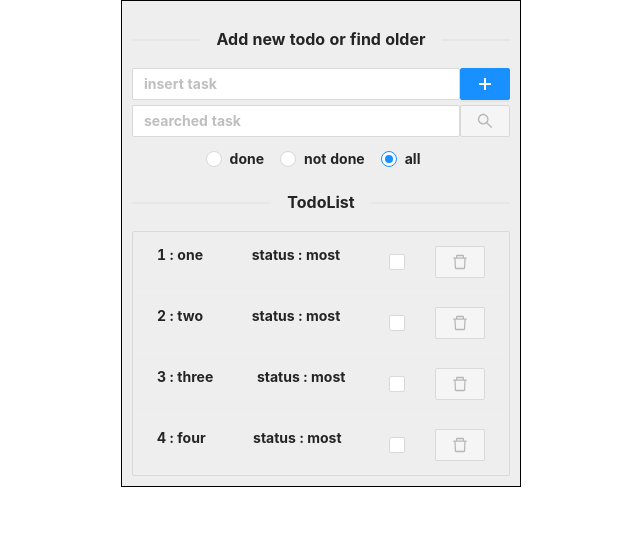
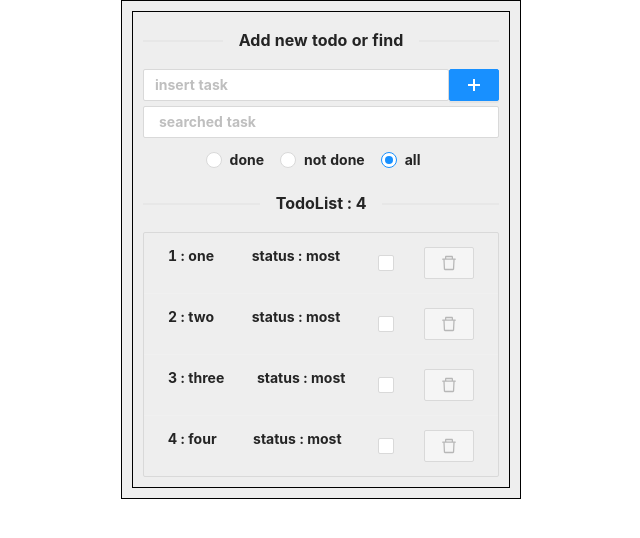
Before and after one commit to kozzztia/todo-page, a React (Create React App) app: page / in a window 1280 px wide. Shown: the top 538 px of the page, without its empty margins (319-959 px from the left). Built offline with nearby package versions, Linux system fonts and the light colour scheme.

Commit message:
start create outhForm & router

```diff
--- a/package.json
+++ b/package.json
@@ -4,6 +4,7 @@
   "private": true,
   "homepage": "https://kozzztia.github.io/todo-page/",
   "dependencies": {
+    "@ant-design/icons": "^4.7.0",
     "@testing-library/jest-dom": "^5.16.5",
     "@testing-library/react": "^13.4.0",
     "@testing-library/user-event": "^13.5.0",
@@ -15,6 +16,7 @@
     "antd": "^4.23.4",
     "react": "^18.2.0",
     "react-dom": "^18.2.0",
+    "react-router-dom": "^6.4.2",
     "react-scripts": "5.0.1",
     "typescript": "^4.8.4",
     "web-vitals": "^2.1.4"
--- a/src/App.css
+++ b/src/App.css
@@ -24,3 +24,7 @@ form{
 button{
   min-width: 50px;
 }
+.TodoApp{
+  border: 1px solid black;
+  padding: 0 10px 10px;
+}
--- a/src/App.tsx
+++ b/src/App.tsx
@@ -1,80 +1,24 @@
-import React, {FC , useState} from 'react';
-
+import React, {useState} from 'react';
 import './App.css';
 import 'antd/dist/antd.css';
+import {usersInterface} from "./types/type";
+import {createId} from "./support/support";
+import TodoApp from "./TodoApp";
 
-import {todoType} from "./types/type";
-import {createId} from "./support/support";
-
-import AddTodoForm from "./components/AddTodoForm"
-import TodoListContainer from "./components/TodoListContainer";
-import SearchForm from "./components/SearchForm"
-import FilterForm from "./components/FilterForm";
-import {Divider} from "antd";
-
-
-const  App:FC = () => {
-    const [task , setTask] = useState<string>("")
-    const [todos , setTodos] = useState<todoType[] | []>([
-        {id:1,todoTask:"one",done:false},
-        {id:2,todoTask:"two",done:false},
-        {id:3,todoTask:"three",done:false},
-        {id:4,todoTask:"four",done:false},
-    ])
-    const [searchValue, setSearchValue] = useState<string>("")
-    const [filterValue , setFilterValue] = useState<string>('all')
+const users : usersInterface[] = [
+    {nikName : "kozzztia" , password : '12345' , isAuth: false , id:createId()},
+    {nikName : "admin" , password : '123456' , isAuth: false , id:createId()},
+    {nikName : "user" , password : '1234567' , isAuth: false , id:createId()},
+]
 
 
 
-    const handleFormSubmit=(e : React.SyntheticEvent<EventTarget>):void=>{
-            e.preventDefault()
-            setTodos((prev) =>
-                [...prev, {id: createId() , todoTask : task , done: false}]
-            )
-            setTask("")
-    }
-
-
-
-    const handleCheckValue =(todosId:number):void =>{
-        setTodos(todos.map(item => item.id === todosId?
-            {id : item.id , todoTask : item.todoTask , done: !item.done}
-            : item)
-        )
-    }
-    const delDoneTodo = (deleteTodosId : number):void=> {
-        setTodos( todos.filter(item => item.id !== deleteTodosId)
-        )
-    }
-
+const App = () => {
     return (
         <div className="App">
-            <Divider orientation="center">Add new todo or find older</Divider>
-            <AddTodoForm
-                setTask = {setTask}
-                task = {task}
-                handleFormSubmit = {handleFormSubmit}
-            />
-
-            <SearchForm
-                searchValue = {searchValue}
-                setSearchValue = {setSearchValue}
-            />
-
-            <FilterForm
-                filterValue = {filterValue}
-                setFilterValue = {setFilterValue}
-            />
-            <Divider orientation="center">TodoList</Divider>
-            <TodoListContainer
-                filterValue={filterValue}
-                todos={todos}
-                handleCheckValue={handleCheckValue}
-                delDoneTodo={delDoneTodo}
-                searchValue={searchValue}
-            />
+            <TodoApp/>
         </div>
-  );
-}
+    );
+};
 
 export default App;
--- /dev/null
+++ b/src/TodoApp.tsx
@@ -0,0 +1,80 @@
+import React, {FC , useState} from 'react';
+
+import './App.css';
+import 'antd/dist/antd.css';
+
+import {todoType} from "./types/type";
+import {createId} from "./support/support";
+import {Divider} from "antd";
+import AddTodoForm from "./components/AddTodoForm"
+import TodoListContainer from "./components/TodoListContainer";
+import SearchForm from "./components/SearchForm"
+import FilterForm from "./components/FilterForm";
+
+
+
+const  TodoApp:FC = () => {
+    const [task , setTask] = useState<string>("")
+    const [todos , setTodos] = useState<todoType[] | []>([
+        {id:1,todoTask:"one",done:false},
+        {id:2,todoTask:"two",done:false},
+        {id:3,todoTask:"three",done:false},
+        {id:4,todoTask:"four",done:false},
+    ])
+    const [searchValue, setSearchValue] = useState<string>("")
+    const [filterValue , setFilterValue] = useState<string>('all')
+
+
+
+    const handleFormSubmit=(e : React.SyntheticEvent<EventTarget>):void=>{
+            e.preventDefault()
+            setTodos((prev) =>
+                [...prev, {id: createId() , todoTask : task , done: false}]
+            )
+            setTask("")
+    }
+
+
+
+    const handleCheckValue =(todosId:number):void =>{
+        setTodos(todos.map(item => item.id === todosId?
+            {id : item.id , todoTask : item.todoTask , done: !item.done}
+            : item)
+        )
+    }
+    const delDoneTodo = (deleteTodosId : number):void=> {
+        setTodos( todos.filter(item => item.id !== deleteTodosId)
+        )
+    }
+
+    return (
+        <div className="TodoApp">
+            <Divider orientation="center">Add new todo or find</Divider>
+            <AddTodoForm
+                setTask = {setTask}
+                task = {task}
+                handleFormSubmit = {handleFormSubmit}
+            />
+
+            <SearchForm
+                searchValue = {searchValue}
+                setSearchValue = {setSearchValue}
+            />
+
+            <FilterForm
+                filterValue = {filterValue}
+                setFilterValue = {setFilterValue}
+            />
+            <Divider orientation="center">TodoList   : {todos.length}</Divider>
+            <TodoListContainer
+                filterValue={filterValue}
+                todos={todos}
+                handleCheckValue={handleCheckValue}
+                delDoneTodo={delDoneTodo}
+                searchValue={searchValue}
+            />
+        </div>
+  );
+}
+
+export default TodoApp;
--- a/src/components/SearchForm.tsx
+++ b/src/components/SearchForm.tsx
@@ -19,6 +19,7 @@ const SearchForm = ({searchValue , setSearchValue} : SearchFormInterface) => {
             }}
         >
             <Input
+                prefix
                 onChange={(e)=>{
                     setSearchValue(e.target.value)
                 }}
@@ -26,12 +27,12 @@ const SearchForm = ({searchValue , setSearchValue} : SearchFormInterface) => {
                 type = "text"
                 placeholder = "searched task"
             />
-            <Button
-                disabled={true}
-                htmlType="submit"
-                type="primary"
-                icon={<SearchOutlined />}>
-            </Button>
+            {/*<Button*/}
+            {/*    disabled={true}*/}
+            {/*    htmlType="submit"*/}
+            {/*    type="primary"*/}
+            {/*    icon={<SearchOutlined />}>*/}
+            {/*</Button>*/}
         </form>
     );
 };
--- a/src/components/TodoList.tsx
+++ b/src/components/TodoList.tsx
@@ -12,7 +12,8 @@ const TodoList = ({searchFilteredTodos,searchValue,filterValue,handleCheckValue,
             bordered
             dataSource={searchFilteredTodos(searchValue,filterValue)}
             renderItem={item => (
-                <List.Item>
+                <List.Item
+                >
                     <Typography.Text>
                         <TodoText
                             id={item.id}
--- a/src/components/TodoTools.tsx
+++ b/src/components/TodoTools.tsx
@@ -1,7 +1,5 @@
 import React from 'react';
-import {Button} from "antd";
 import TodoCheckbox from "./TodoCheckbox";
-import {DeleteOutlined} from "@ant-design/icons";
 import {TodoToolsInterface} from "../types/type";
 import TodoButton from "./TodoButton"
 
--- a/src/index.tsx
+++ b/src/index.tsx
@@ -1,12 +1,15 @@
 import React from 'react';
 import ReactDOM from 'react-dom/client';
 import App from './App';
+import {HashRouter} from "react-router-dom";
 
 const root = ReactDOM.createRoot(
   document.getElementById('root') as HTMLElement
 );
 root.render(
   <React.StrictMode>
-    <App />
+      <HashRouter>
+        <App />
+      </HashRouter>
   </React.StrictMode>
 );
```
Also changed, not shown: src/types/type.ts (+9 -0 lines), 1 other file (tests, documents, lock files or other folders).
